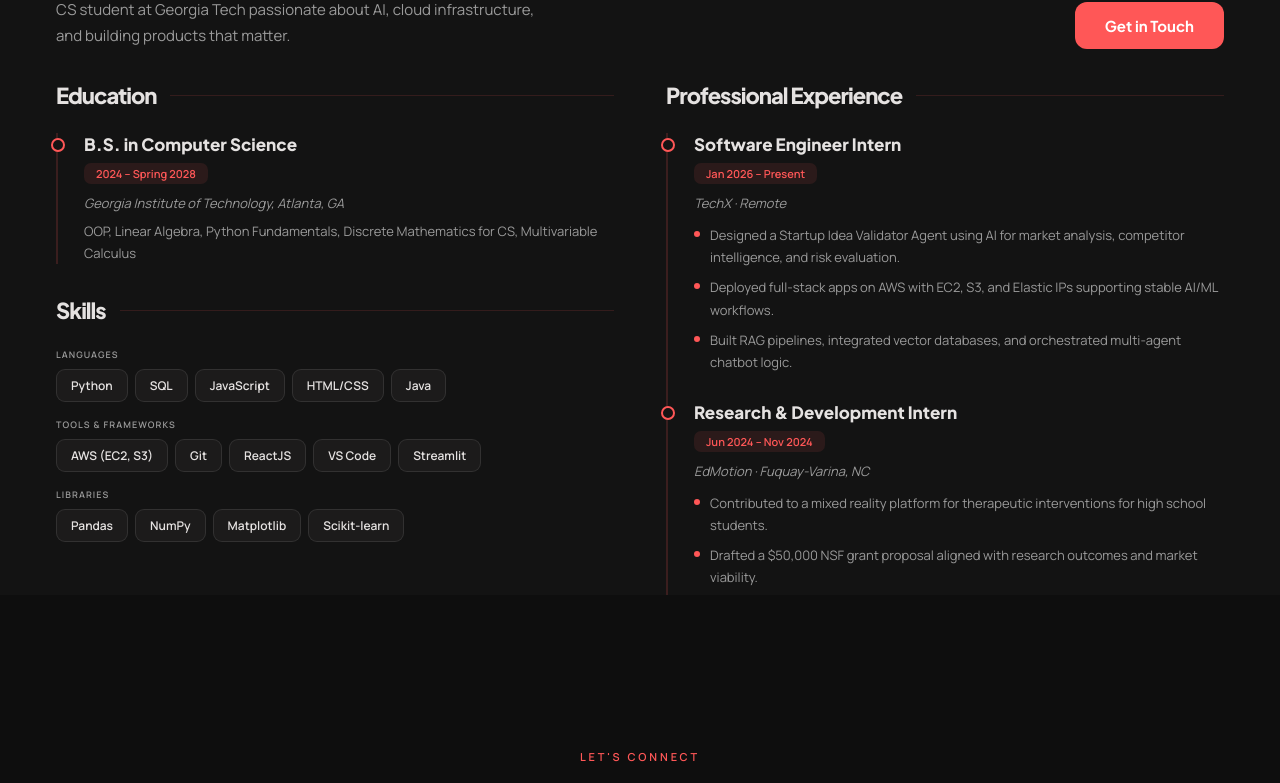
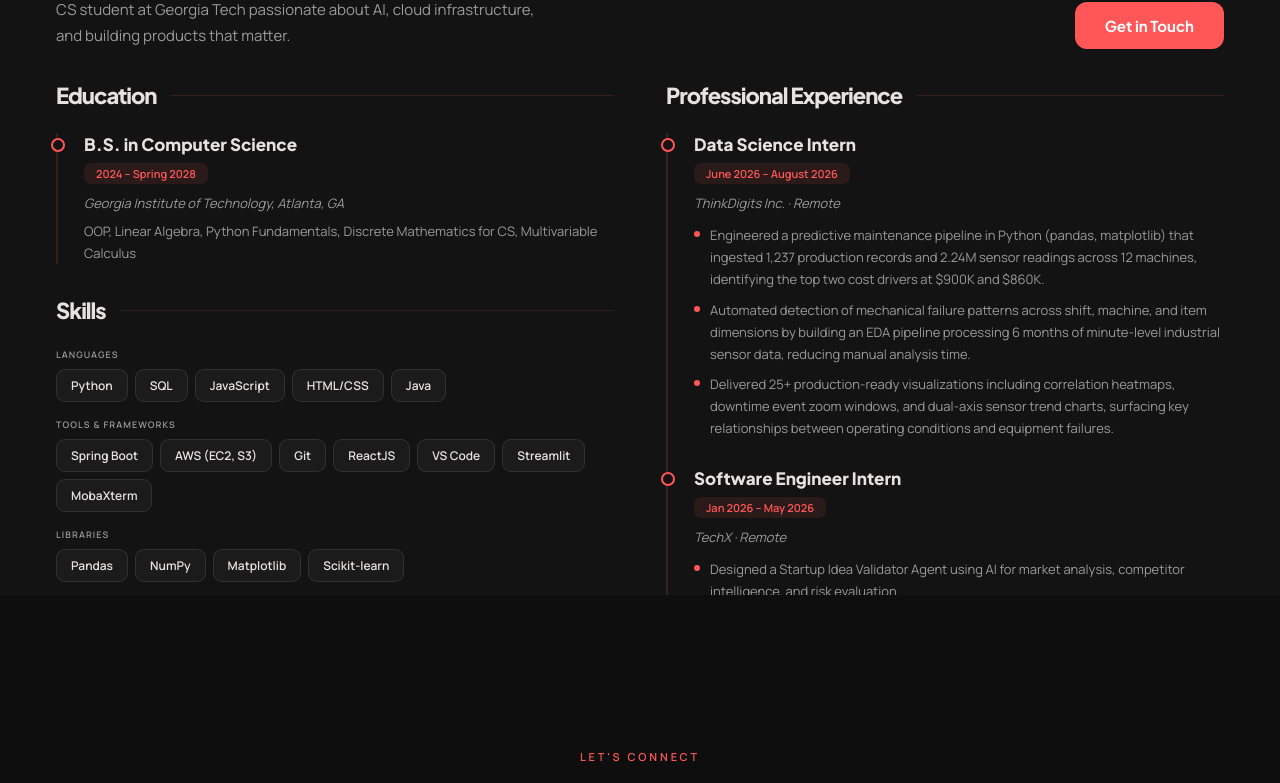
Before and after one commit to Rawating/portfolio1, a React (Vite) app in the folder kinetic-curator/: page / in a window 1280 px wide. Shown: the part 2437-3220 px from the top of the page. Built offline with nearby package versions, Linux system fonts and the light colour scheme.

Commit message:
new experience

```diff
--- a/kinetic-curator/src/constants.ts
+++ b/kinetic-curator/src/constants.ts
@@ -4,7 +4,7 @@
 export const OWNER = {
   name:     'Pranjal Rawat',
   role:     'Software Engineer Intern @ TechX',
-  school:   "Georgia Tech · CS '28",
+  school:   "Georgia Institute of Technology · CS '28",
   email:    'pranjalrawat72008@gmail.com',
   phone:    '984-389-5618',
   github:   'https://github.com/Rawating',
@@ -59,9 +59,21 @@ export const PROJECTS = [
 export const EXPERIENCES = [
   {
     id:       1,
+    title:    'Data Science Intern',
+    company:  'ThinkDigits Inc.',
+    period:   'June 2026 – August 2026',
+    location: 'Remote',
+    bullets:  [
+      'Engineered a predictive maintenance pipeline in Python (pandas, matplotlib) that ingested 1,237 production records and 2.24M sensor readings across 12 machines, identifying the top two cost drivers at $900K and $860K.',
+      'Automated detection of mechanical failure patterns across shift, machine, and item dimensions by building an EDA pipeline processing 6 months of minute-level industrial sensor data, reducing manual analysis time.',
+      'Delivered 25+ production-ready visualizations including correlation heatmaps, downtime event zoom windows, and dual-axis sensor trend charts, surfacing key relationships between operating conditions and equipment failures.',
+    ],
+  },
+  {
+    id:       2,
     title:    'Software Engineer Intern',
     company:  'TechX',
-    period:   'Jan 2026 – Present',
+    period:   'Jan 2026 – May 2026',
     location: 'Remote',
     bullets:  [
       'Designed a Startup Idea Validator Agent using AI for market analysis, competitor intelligence, and risk evaluation.',
@@ -70,19 +82,18 @@ export const EXPERIENCES = [
     ],
   },
   {
-    id:       2,
+    id:       3,
     title:    'Research & Development Intern',
     company:  'EdMotion',
     period:   'Jun 2024 – Nov 2024',
     location: 'Fuquay-Varina, NC',
     bullets:  [
-      'Contributed to a mixed reality platform for therapeutic interventions for high school students.',
+      'Contributed to a mixed reality platform integrating virtual and real-world elements for therapeutic interventions.',
       'Drafted a $50,000 NSF grant proposal aligned with research outcomes and market viability.',
       'Collaborated with a cross-disciplinary team of engineers, educators, and mental health professionals.',
     ],
   },
 ];
-
 // ─── EDUCATION ────────────────────────────────────────────────────────────────
 export const EDUCATION = [
   {
@@ -98,7 +109,7 @@ export const EDUCATION = [
 // ─── SKILLS ───────────────────────────────────────────────────────────────────
 export const SKILLS = {
   languages: ['Python', 'SQL', 'JavaScript', 'HTML/CSS', 'Java'],
-  tools:     ['AWS (EC2, S3)', 'Git', 'ReactJS', 'VS Code', 'Streamlit'],
+  tools:     ['Spring Boot', 'AWS (EC2, S3)', 'Git', 'ReactJS', 'VS Code', 'Streamlit', 'MobaXterm'],
   libraries: ['Pandas', 'NumPy', 'Matplotlib', 'Scikit-learn'],
 };
 
```
